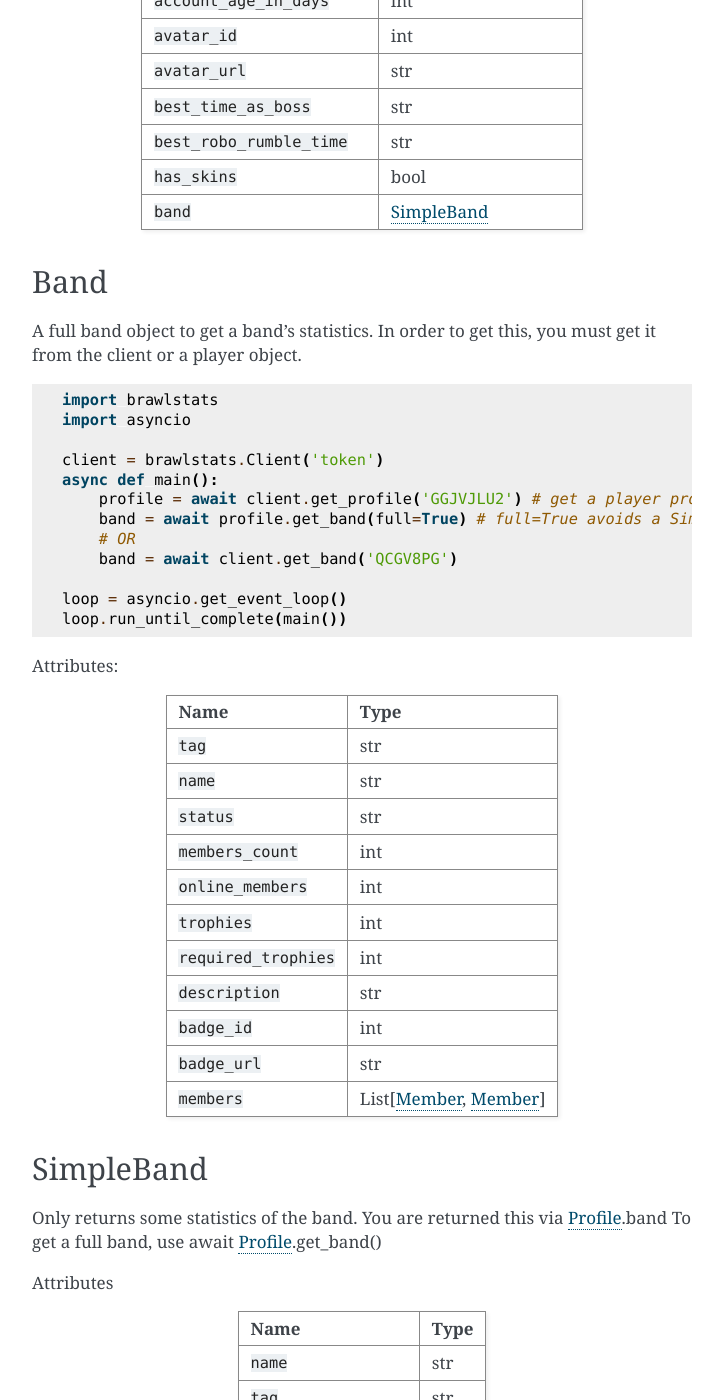
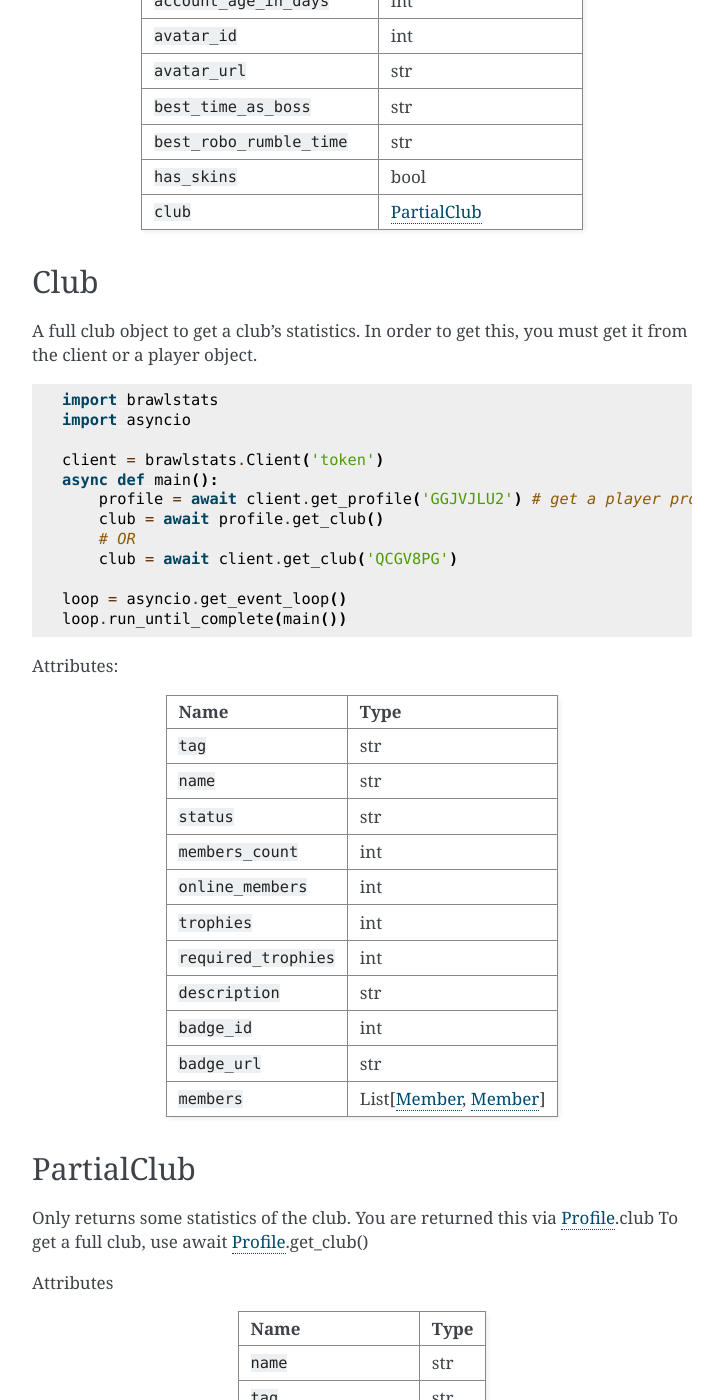
Before and after one commit to SharpBit/brawlstats, a Sphinx documentation site: the page built from docs/api.rst, in a window 1280 px wide and 1400 px high, scrolled down 1653 px. Shown: the whole window, without its empty margins (388-1111 px from the left). Built offline with Sphinx 7.4.7, drawn with Linux system fonts in a browser that asks for light colours; some of the changed text lies outside the part shown.

Commit message:
Change "band" to "club" for the new december update

```diff
--- a/brawlstats/__init__.py
+++ b/brawlstats/__init__.py
@@ -7,7 +7,7 @@
 ############
 
 
-__version__ = 'v2.1.4'
+__version__ = 'v2.1.5'
 __title__ = 'brawlstats'
 __license__ = 'MIT'
 __author__ = 'SharpBit'
--- a/docs/api.rst
+++ b/docs/api.rst
@@ -10,10 +10,10 @@
 .. autoclass:: brawlstats.core.Profile
     :members:
 
-.. autoclass:: brawlstats.core.Band
+.. autoclass:: brawlstats.core.Club
     :members:
 
-.. autoclass:: brawlstats.core.SimpleBand
+.. autoclass:: brawlstats.core.PartialClub
     :members:
 
 .. autoclass:: brawlstats.core.Leaderboard
@@ -63,13 +63,13 @@
 ``best_time_as_boss``       str
 ``best_robo_rumble_time``   str
 ``has_skins``               bool
-``band``                    `SimpleBand`_
+``club``                    `PartialClub`_
 =========================== ==============================
 
-Band
+Club
 ----
 
-A full band object to get a band’s statistics. In order to get this, you
+A full club object to get a club's statistics. In order to get this, you
 must get it from the client or a player object.
 
 .. code:: py
@@ -80,9 +80,9 @@
    client = brawlstats.Client('token')
    async def main():
        profile = await client.get_profile('GGJVJLU2') # get a player profile
-       band = await profile.get_band(full=True) # full=True avoids a SimpleBand
+       club = await profile.get_club()
        # OR
-       band = await client.get_band('QCGV8PG')
+       club = await client.get_club('QCGV8PG')
 
    loop = asyncio.get_event_loop()
    loop.run_until_complete(main())
@@ -105,11 +105,11 @@
 ``members``           List[\ `Member`_, `Member`_]
 ===================== ============================
 
-SimpleBand
+PartialClub
 ----------
 
-Only returns some statistics of the band. You are returned this via
-`Profile`_.band To get a full band, use await `Profile`_.get_band()
+Only returns some statistics of the club. You are returned this via
+`Profile`_.club To get a full club, use await `Profile`_.get_club()
 
 
 Attributes
@@ -132,12 +132,12 @@
 Member
 ------
 
-Returns some info about a band member. Get this by accessing
-`Band`_.members
+Returns some info about a club member. Get this by accessing
+`Club`_.members
 
 .. code:: py
 
-   members = band.members
+   members = club.members
    print(members[0].name, members[0].role) # prints best player's name and role (sorted by trophies)
 
 Attributes:
@@ -168,13 +168,13 @@
 ``name``       str
 ``position``   int
 ``trophies``   int
-``band_name``  str
+``club_name``  str
 ``exp_level``  int
 ``avatar_id``  int
 ``avatar_url`` str
 ============== ====
 
-Band attributes:
+Club attributes:
 
 ================= ====
 Name              Type
@@ -243,8 +243,8 @@
 
 
 
-.. _Band: https://brawlstats.readthedocs.io/en/latest/api.html#id1
-.. _SimpleBand: https://brawlstats.readthedocs.io/en/latest/api.html#id2
+.. _Club: https://brawlstats.readthedocs.io/en/latest/api.html#id1
+.. _PartialClub: https://brawlstats.readthedocs.io/en/latest/api.html#id2
 .. _Brawler: https://brawlstats.readthedocs.io/en/latest/api.html#id6
 .. _Member: https://brawlstats.readthedocs.io/en/latest/api.html#id4
 .. _Profile: https://brawlstats.readthedocs.io/en/latest/api.html#profile
--- a/docs/conf.py
+++ b/docs/conf.py
@@ -26,7 +26,7 @@
 # The short X.Y version
 version = '2.1'
 # The full version, including alpha/beta/rc tags
-release = '2.1.4'
+release = '2.1.5'
 
 
 # -- General configuration ---------------------------------------------------
--- a/setup.py
+++ b/setup.py
@@ -5,7 +5,7 @@
 
 setup(
     name='brawlstats',
-    version='2.1.4',
+    version='2.1.5',
     description='An async Python API wrapper for the unofficial Brawl Stars API',
     long_description=long_description,
     long_description_content_type='text/x-rst',
```
Also changed, not shown: other parts of docs/api.rst (+1 -1 lines), CHANGELOG.md (+8 -0 lines), 7 other files.
